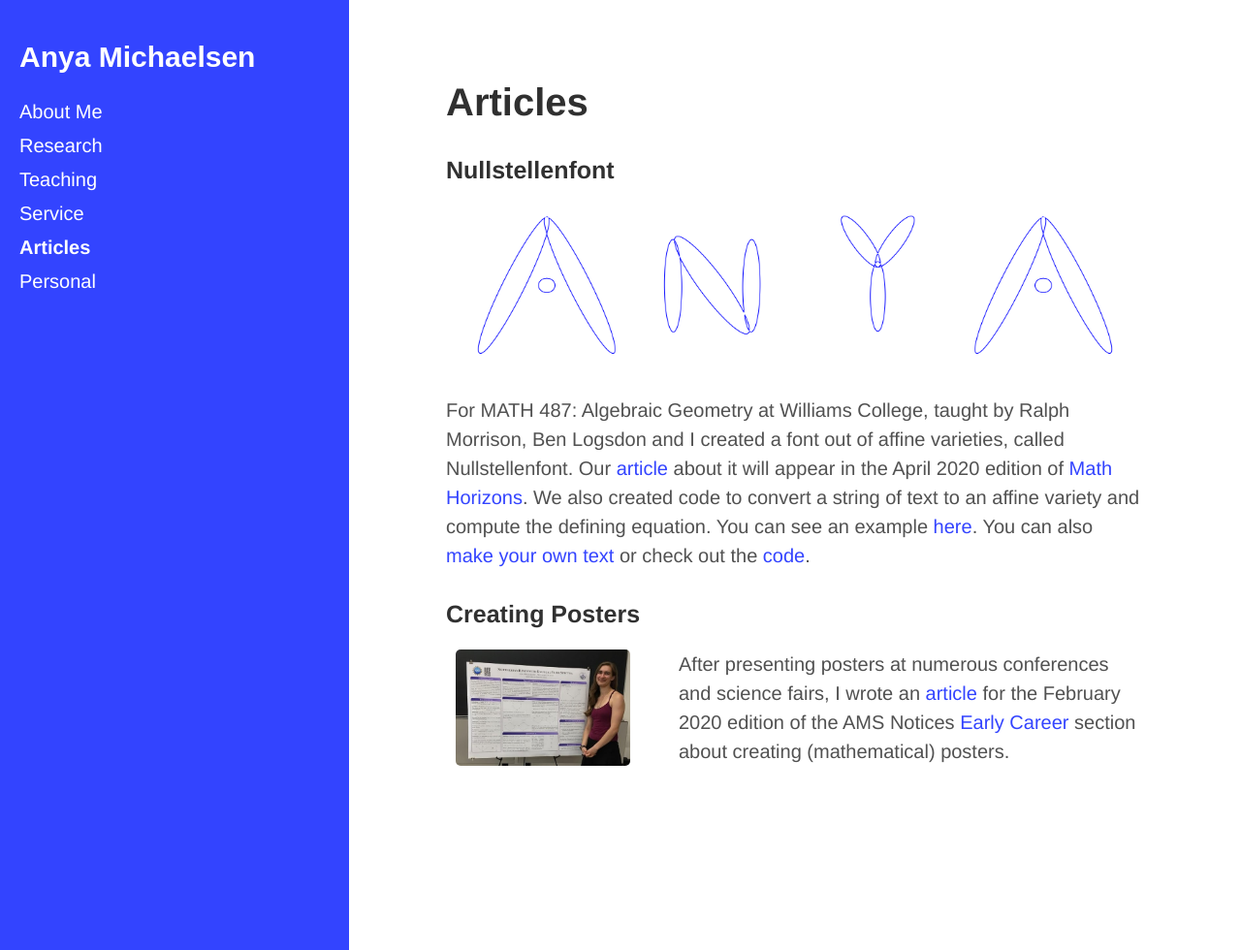
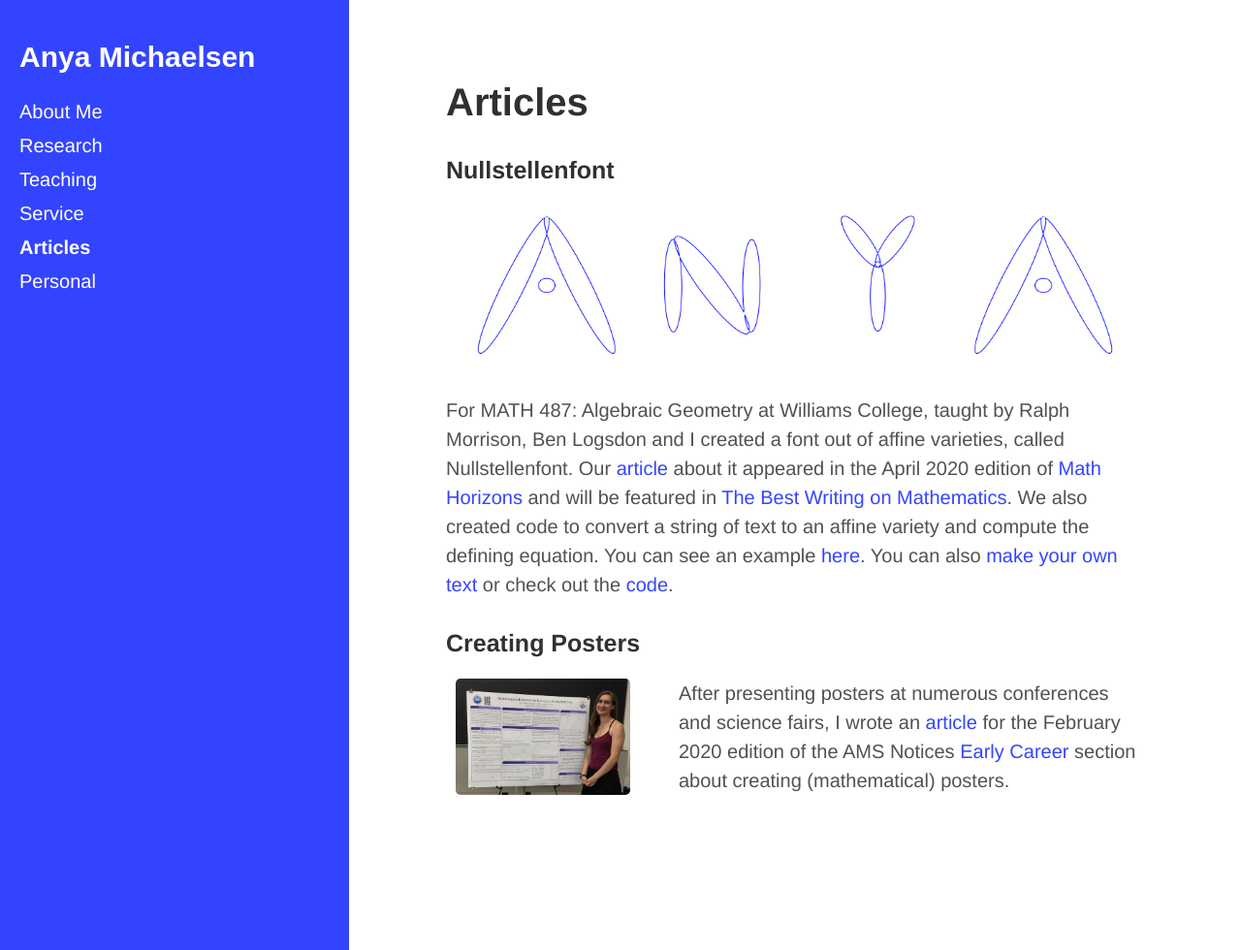
Before and after one commit to amichaelsen/amichaelsen.github.io, a Jekyll site: the page built from articles.md, in a window 1280 px wide and 980 px high. Shown: the whole window at 97% size. Built offline with Jekyll 4.4.1, drawn with Linux system fonts in a browser that asks for light colours.

Commit message:
update description of Nullstellenfont status, added Best of Math Writing

```diff
--- a/articles.md
+++ b/articles.md
@@ -10,8 +10,8 @@ title: Articles
 For MATH 487: Algebraic Geometry at Williams College, taught by Ralph Morrison, Ben Logsdon and I created a font
 out of affine varieties, called Nullstellenfont.
 Our [article](https://www.tandfonline.com/doi/abs/10.1080/10724117.2020.1714365?fbclid=IwAR0Avop2MSE8z0_c5NYh2qT4WVkVOG-gnbsU2Z4WwCt4F8OZNrRt4WNwmxE&journalCode=umho20)
- about it will appear in the April 2020
-edition of [Math Horizons](https://www.maa.org/press/periodicals/math-horizons).  We also created code to convert a string of text to an affine variety and
+ about it appeared in the April 2020
+edition of [Math Horizons](https://www.maa.org/press/periodicals/math-horizons) and will be featured in [The Best Writing on Mathematics](https://press.princeton.edu/series/the-best-writing-on-mathematics).  We also created code to convert a string of text to an affine variety and
 compute the defining equation. You can see an example [here](/assets/anya-nullstellenfont.pdf). You can
 also [make your own text](https://sites.google.com/williams.edu/nullstellenfont/) or check out the [code](https://github.com/bclogsdon/nullstellenfont).
 
```
